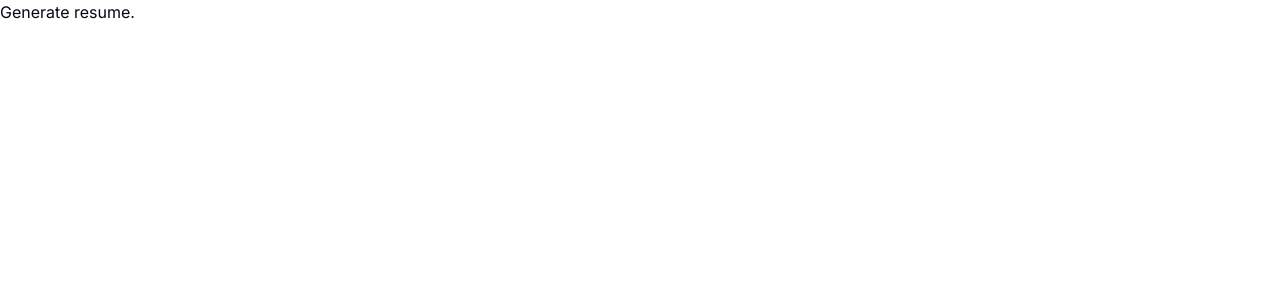
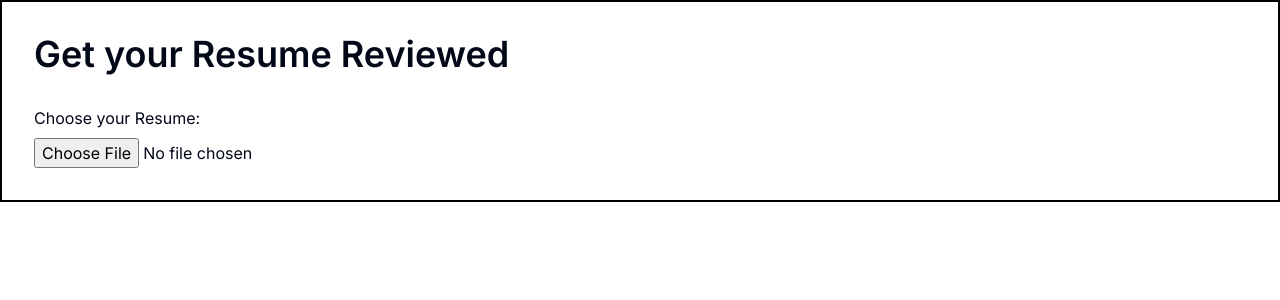
Before and after one commit to Anandprabhu530/Mirthly, a Next.js app: page /resume in a window 1280 px wide. Shown: the top 300 px of the page. Built offline with nearby package versions, Linux system fonts and the light colour scheme.

Commit message:
Resume review boilerplate

```diff
--- a/app/resume/page.tsx
+++ b/app/resume/page.tsx
@@ -1,7 +1,32 @@
+"use client";
+
+import { analyze_data } from "@/utils/ai";
+import { useState } from "react";
+
 const Resume = () => {
+  const [data, setData] = useState("");
+
+  const handlesubmit = async (event) => {
+    event.preventDefault();
+    const res = await analyze_resume();
+    setData(res);
+  };
   return (
-    <div>Generate resume. </div>
-  )
-}
+    <main>
+      <div className="border-2 border-black p-8  ">
+        <div className="text-4xl font-semibold">Get your Resume Reviewed</div>
+        <div className="pt-8 flex flex-col gap-2">
+          Choose your Resume:
+          <input type="file" />
+        </div>
+        {data.length != 0 && (
+          <div>
+            <div>You Resume needs to be developed</div>
+          </div>
+        )}
+      </div>
+    </main>
+  );
+};
 
-export default Resume
+export default Resume;
```
Also changed, not shown: utils/ai.ts (+26 -10 lines).
